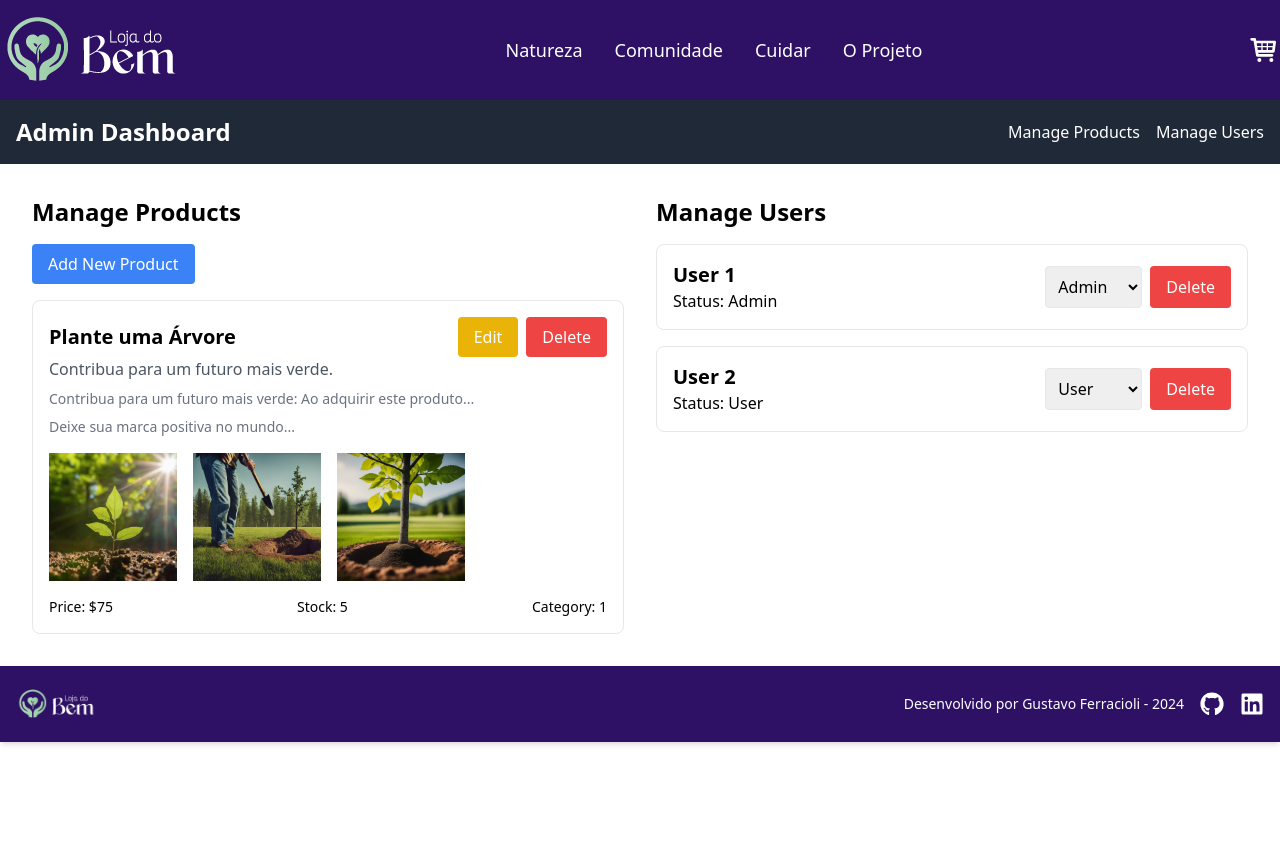
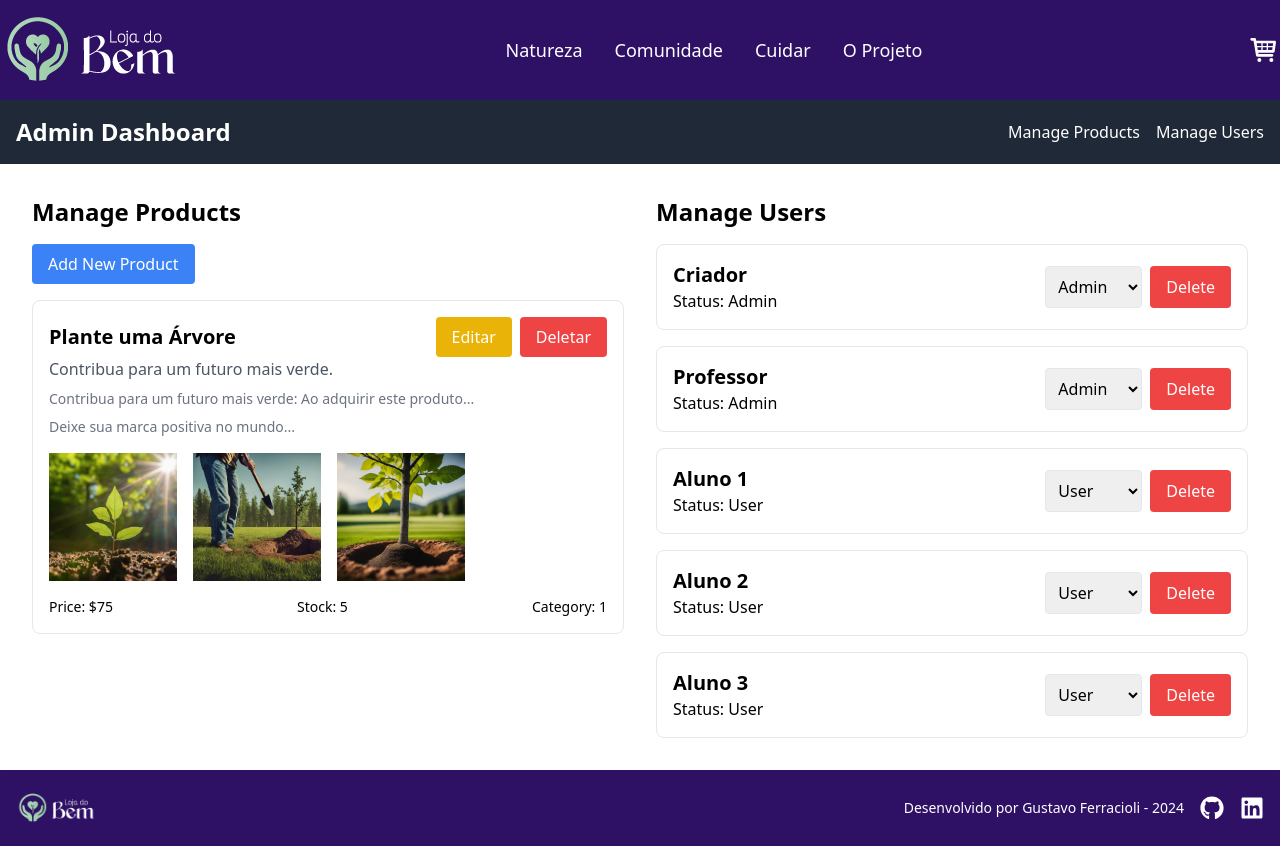
Before and after one commit to Gferracioli/LojadoBem, a React (Create React App) app: page /admin in a window 1280 px wide. Before the commit the page ends 800 px from the top, so only its background shows below. Built offline with nearby package versions, Linux system fonts and the light colour scheme.

Commit message:
começando a fazer o adm

```diff
--- a/package.json
+++ b/package.json
@@ -10,6 +10,7 @@
     "@types/node": "^16.18.106",
     "@types/react": "^18.3.4",
     "@types/react-dom": "^18.3.0",
+    "firebase": "^10.13.1",
     "react": "^18.3.1",
     "react-dom": "^18.3.1",
     "react-icons": "^5.3.0",
--- a/src/components/Swiper/CardSwiper.css
+++ b/src/components/Swiper/CardSwiper.css
@@ -11,7 +11,7 @@
     }
   }
   .card-swiper-slide img {
-    width: 100%;
+    width: 1000%;
     height: 100%;
     object-fit: cover; /* Garante que a imagem se ajuste corretamente sem distorção */
   }
--- a/src/components/admin/ProductList.tsx
+++ b/src/components/admin/ProductList.tsx
@@ -45,13 +45,13 @@ const ProductList = () => {
               <h3 className="text-xl font-bold">{product.nome}</h3>
               <div className="flex space-x-2">
                 <button className="px-4 py-2 bg-yellow-500 text-white rounded hover:bg-yellow-600 transition">
-                  Edit
+                  Editar
                 </button>
                 <button
                   className="px-4 py-2 bg-red-500 text-white rounded hover:bg-red-600 transition"
                   onClick={() => deleteProduct(product.id)}
                 >
-                  Delete
+                  Deletar
                 </button>
               </div>
             </div>
--- a/src/components/admin/UserList.tsx
+++ b/src/components/admin/UserList.tsx
@@ -2,8 +2,11 @@ import React from 'react';
 
 const UserList = () => {
   const users = [
-    { id: 1, nome: 'User 1', status: 'Admin' },
-    { id: 2, nome: 'User 2', status: 'User' },
+    { id: 1, nome: 'Criador', status: 'Admin' },
+    { id: 3, nome: 'Professor', status: 'Admin' },
+    { id: 4, nome: 'Aluno 1', status: 'User' },
+    { id: 5, nome: 'Aluno 2', status: 'User' },
+    { id: 6, nome: 'Aluno 3', status: 'User' },
     // Add more sample users here
   ];
 
--- a/src/index.tsx
+++ b/src/index.tsx
@@ -11,6 +11,19 @@ import { CartProvider } from "../src/context/CartContext"; // importa cart
 import PaginaInstitucional from "./pages/AboutUs";
 import Footer from "./components/Footer";
 import AdminDashboard from "./pages/admin/index";
+import { initializeApp } from "firebase/app";
+// Your web app's Firebase configuration - importado diretamente do passo a passo do Firebase
+const firebaseConfig = {
+  apiKey: "AIzaSyCgMdiX9dRu2qMhEVk0W9p8fRwMs0emOzE",
+  authDomain: "lojadobem-439b7.firebaseapp.com",
+  projectId: "lojadobem-439b7",
+  storageBucket: "lojadobem-439b7.appspot.com",
+  messagingSenderId: "697033291477",
+  appId: "1:697033291477:web:c0824c26723ca75597545c"
+};
+
+// Initialize Firebase
+const app = initializeApp(firebaseConfig);
 
 const root = ReactDOM.createRoot(
   document.getElementById("root") as HTMLElement
```
Also changed, not shown: 1 other file (tests, documents, lock files or other folders).
